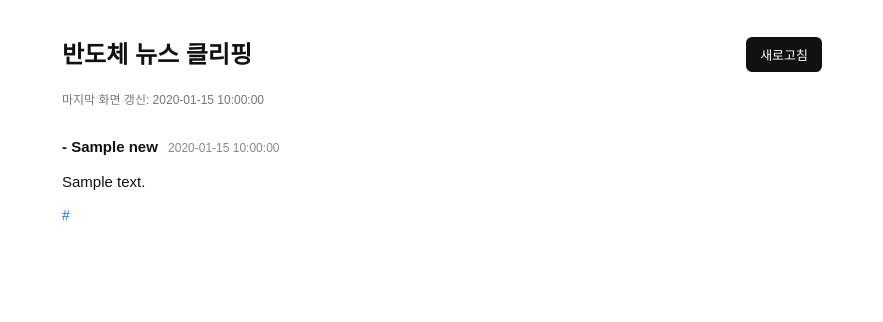
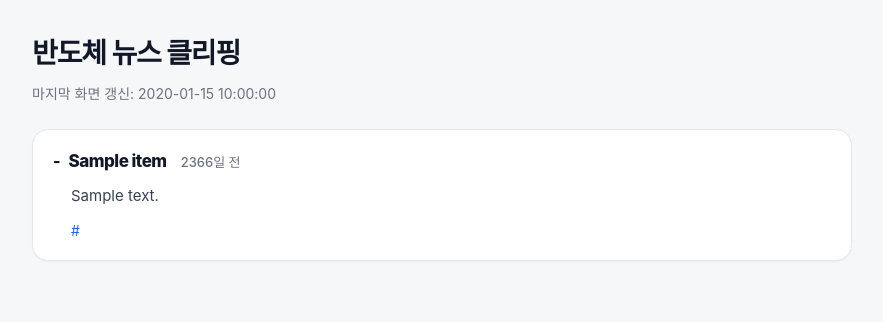
Before and after one commit to dongdangdoong/semiconductor-news, a Flask app: template templates/index.html in a window 1280 px wide. Shown: the top 322 px of the page, without its empty margins (198-1081 px from the left). Run offline with Flask 3, Linux system fonts and the light colour scheme; the template is opened without the code that fills it: most values are stand-ins (such as "Sample title", 1, 10 or a date in 2020).

Commit message:
Update index.html

```diff
--- a/templates/index.html
+++ b/templates/index.html
@@ -1,123 +1,169 @@
-<!DOCTYPE html>
+<!doctype html>
 <html lang="ko">
 <head>
-    <meta charset="UTF-8">
+  <meta charset="utf-8">
+  <meta name="viewport" content="width=device-width, initial-scale=1">
+  <meta http-equiv="Cache-Control" content="no-store">
+  <meta http-equiv="Pragma" content="no-cache">
+  <meta http-equiv="Expires" content="0">
   <title>반도체 뉴스 클리핑</title>
   <style>
     body {
-            font-family: Arial, "Noto Sans KR", sans-serif;
-            max-width: 760px;
-            margin: 36px auto;
+      margin: 0;
+      background: #f6f7f9;
+      color: #111827;
+      font-family: -apple-system, BlinkMacSystemFont, "Segoe UI", sans-serif;
       line-height: 1.55;
-            color: #111;
-            background: #fff;
-            font-size: 15px;
     }
 
-        .top-bar {
-            display: flex;
-            justify-content: space-between;
-            align-items: center;
-            margin-bottom: 18px;
+    .wrap {
+      max-width: 820px;
+      margin: 0 auto;
+      padding: 32px 18px 48px;
+    }
+
+    .header {
+      margin-bottom: 24px;
     }
 
     h1 {
-            font-size: 24px;
-            margin: 0;
-            font-weight: 700;
+      margin: 0 0 8px;
+      font-size: 28px;
+      letter-spacing: -0.04em;
     }
 
-        .refresh-btn {
-            background: #111;
-            color: white;
-            border: none;
-            padding: 8px 14px;
-            border-radius: 6px;
-            cursor: pointer;
-            font-size: 13px;
-        }
-
-        .updated {
-            font-size: 12px;
-            color: #777;
-            margin-bottom: 26px;
+    .updated-at {
+      color: #6b7280;
+      font-size: 14px;
     }
 
     .news-card {
-            margin-bottom: 30px;
+      background: #fff;
+      border: 1px solid #e5e7eb;
+      border-radius: 16px;
+      padding: 18px 20px;
+      margin-bottom: 14px;
+      box-shadow: 0 1px 2px rgba(0,0,0,0.04);
+    }
+
+    .title-line {
+      display: flex;
+      gap: 8px;
+      align-items: baseline;
+      margin-bottom: 10px;
+    }
+
+    .bullet {
+      flex: 0 0 auto;
+      font-weight: 800;
     }
 
     .title {
-            font-size: 15px;
-            font-weight: 700;
-            margin-bottom: 12px;
-            line-height: 1.45;
+      color: #111827;
+      text-decoration: none;
+      font-weight: 800;
+      font-size: 17px;
+      letter-spacing: -0.03em;
     }
 
-        .title a {
-            color: #111;
-            text-decoration: none;
-        }
-
-        .title a:hover {
+    .title:hover {
       text-decoration: underline;
     }
 
-        .time {
-            font-size: 12px;
-            color: #888;
-            font-weight: 400;
+    .published-time {
+      white-space: nowrap;
+      color: #6b7280;
+      font-size: 13px;
+      font-weight: 500;
       margin-left: 6px;
     }
 
     .summary {
+      margin: 0 0 10px 18px;
+      color: #374151;
       font-size: 15px;
-            color: #111;
-            line-height: 1.55;
-            margin-bottom: 12px;
-            white-space: pre-line;
     }
 
-        .article-link {
+    .short-link {
+      margin-left: 18px;
+      color: #2563eb;
       font-size: 14px;
-            margin-top: 6px;
+      text-decoration: none;
+      word-break: break-all;
     }
 
-        .article-link a {
-            color: #1a73e8;
-            text-decoration: none;
+    .short-link:hover {
+      text-decoration: underline;
     }
 
-        .article-link a:hover {
-            text-decoration: underline;
+    .empty {
+      background: #fff;
+      border: 1px solid #e5e7eb;
+      border-radius: 16px;
+      padding: 24px;
+      color: #6b7280;
     }
   </style>
 </head>
 <body>
+  <main class="wrap">
+    <header class="header">
+      <h1>반도체 뉴스 클리핑</h1>
+      <div class="updated-at">마지막 화면 갱신: {{ updated_at }}</div>
+    </header>
 
-    <div class="top-bar">
-        <h1>반도체 뉴스 클리핑</h1>
-        <button class="refresh-btn" onclick="location.reload()">새로고침</button>
+    {% if news_list %}
+      {% for item in news_list %}
+        <article class="news-card">
+          <div class="title-line">
+            <span class="bullet">-</span>
+            <a class="title" href="{{ item.link }}" target="_blank" rel="noopener noreferrer">
+              {{ item.title }}
+            </a>
+            <span class="published-time" data-published-at="{{ item.published_at or '' }}">
+              {{ item.published_ago }}
+            </span>
           </div>
 
-    <div class="updated">
-        마지막 화면 갱신: {{ updated_at }}
-    </div>
+          <p class="summary">{{ item.summary }}</p>
 
-    {% for news in news_list %}
-    <div class="news-card">
-        <div class="title">
-            - <a href="{{ news.link }}" target="_blank">{{ news.title }}</a>
-            <span class="time">{{ news.published_ago }}</span>
-        </div>
+          <a class="short-link" href="{{ item.link }}" target="_blank" rel="noopener noreferrer">
+            {{ item.short_link }}
+          </a>
+        </article>
+      {% endfor %}
+    {% else %}
+      <div class="empty">표시할 뉴스가 없습니다.</div>
+    {% endif %}
+  </main>
 
-        <div class="summary">{{ news.summary }}</div>
+  <script>
+    function formatAgo(publishedAt) {
+      if (!publishedAt) return "";
 
-        <div class="article-link">
-            <a href="{{ news.link }}" target="_blank">{{ news.short_link }}</a>
-        </div>
-    </div>
-    {% endfor %}
+      const published = new Date(publishedAt);
+      const now = new Date();
 
+      if (Number.isNaN(published.getTime())) return "";
+
+      let diffMs = now - published;
+      if (diffMs < 0) diffMs = 0;
+
+      const diffMinutes = Math.floor(diffMs / 1000 / 60);
+      const diffHours = Math.floor(diffMinutes / 60);
+      const diffDays = Math.floor(diffHours / 24);
+
+      if (diffMinutes < 1) return "방금 전";
+      if (diffMinutes < 60) return `${diffMinutes}분 전`;
+      if (diffHours < 24) return `${diffHours}시간 전`;
+      return `${diffDays}일 전`;
+    }
+
+    document.querySelectorAll(".published-time").forEach((el) => {
+      const publishedAt = el.dataset.publishedAt;
+      const ago = formatAgo(publishedAt);
+      if (ago) el.textContent = ago;
+    });
+  </script>
 </body>
 </html>
```
Lines whose indentation alone changed are shown as unchanged.
